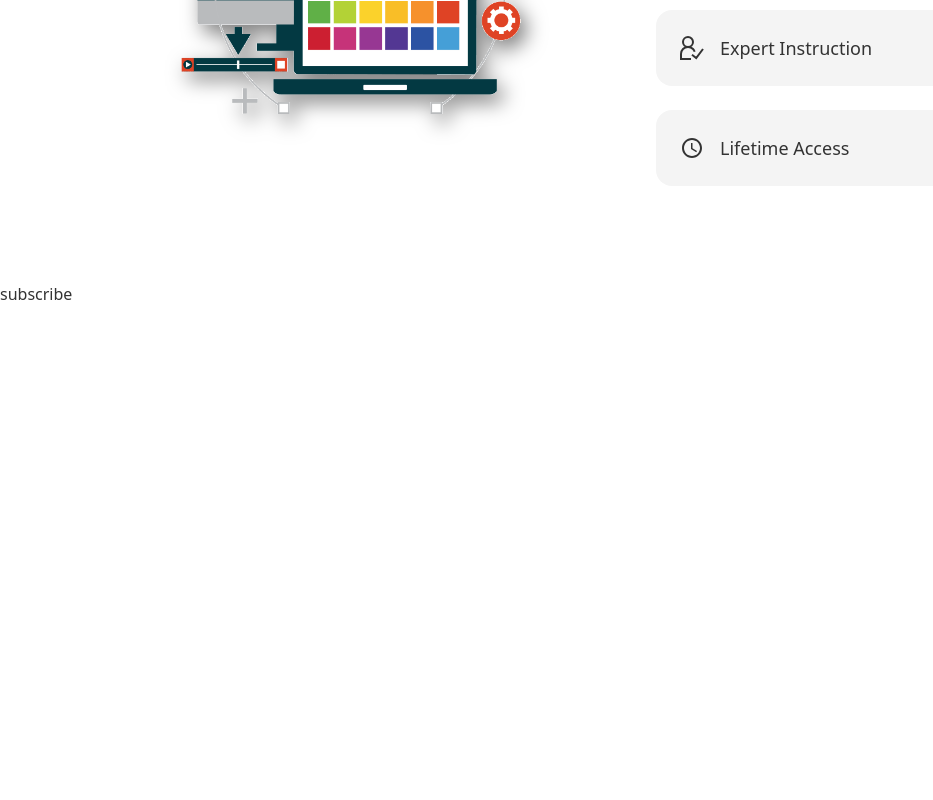
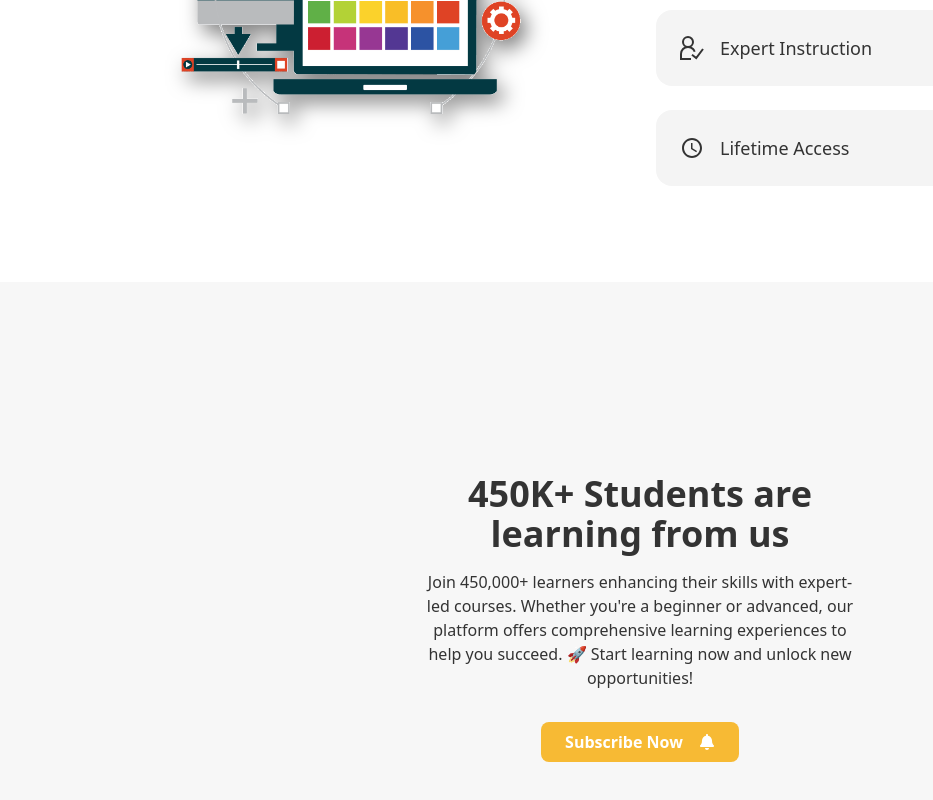
Before and after one commit to supunpramod/E-learning-Eductaion-website, a React (Vite) app: page / in a window 1280 px wide. Shown: the part 1483-2283 px from the top of the page, without its empty margins (0-933 px from the left). Before the commit the page ends 1789 px from the top, so only its background shows below. Built offline with nearby package versions, Linux system fonts and the light colour scheme.

Commit message:
complete the subscribe.jsx sections

```diff
--- a/src/components/Subscribe/Subscribe.jsx
+++ b/src/components/Subscribe/Subscribe.jsx
@@ -1,13 +1,41 @@
 import React from "react"
 
+import {motion} from "framer-motion";
+import { FaBell } from "react-icons/fa";
 
 
 const Subscribe = () => {
     return (
-        <div>
-            subscribe
+        <section className="bg-[#f7f7f7]">
+            <motion.div
+            initial={{opacity:0}}
+            whileInView={{opacity:1}}
+            className="container py-24 md:py-48">
 
-        </div>
+                <motion.div
+                initial={{opacity:0,scale:0.5}}
+                whileInView={{opacity:1,scale:1}}
+                transition={{duration:0.6,ease:"easeInOut"}}
+
+
+                className="flex flex-col justify-center">
+                    <div className="text-center space-y-4 lg:max-w-[430px] mx-auto">
+
+                        <h1 className="text-4xl font-bold">450K+ Students are learning from us</h1>
+                        <p>Join 450,000+ learners enhancing their skills with expert-led courses. Whether you're a beginner or advanced, our platform offers comprehensive learning experiences to help you succeed. 🚀 Start learning now and unlock new opportunities!</p>
+                        <a href="" className="primary-btn !mt-8 inline-flex items-center gap-4 group">Subscribe Now
+                        <FaBell className="group-hover:animate-bounce group-hover:text-lg duration-200" />
+                        </a>
+
+                    </div>
+
+
+                </motion.div>
+
+            </motion.div>
+
+
+        </section>
     )
 }
 
```
